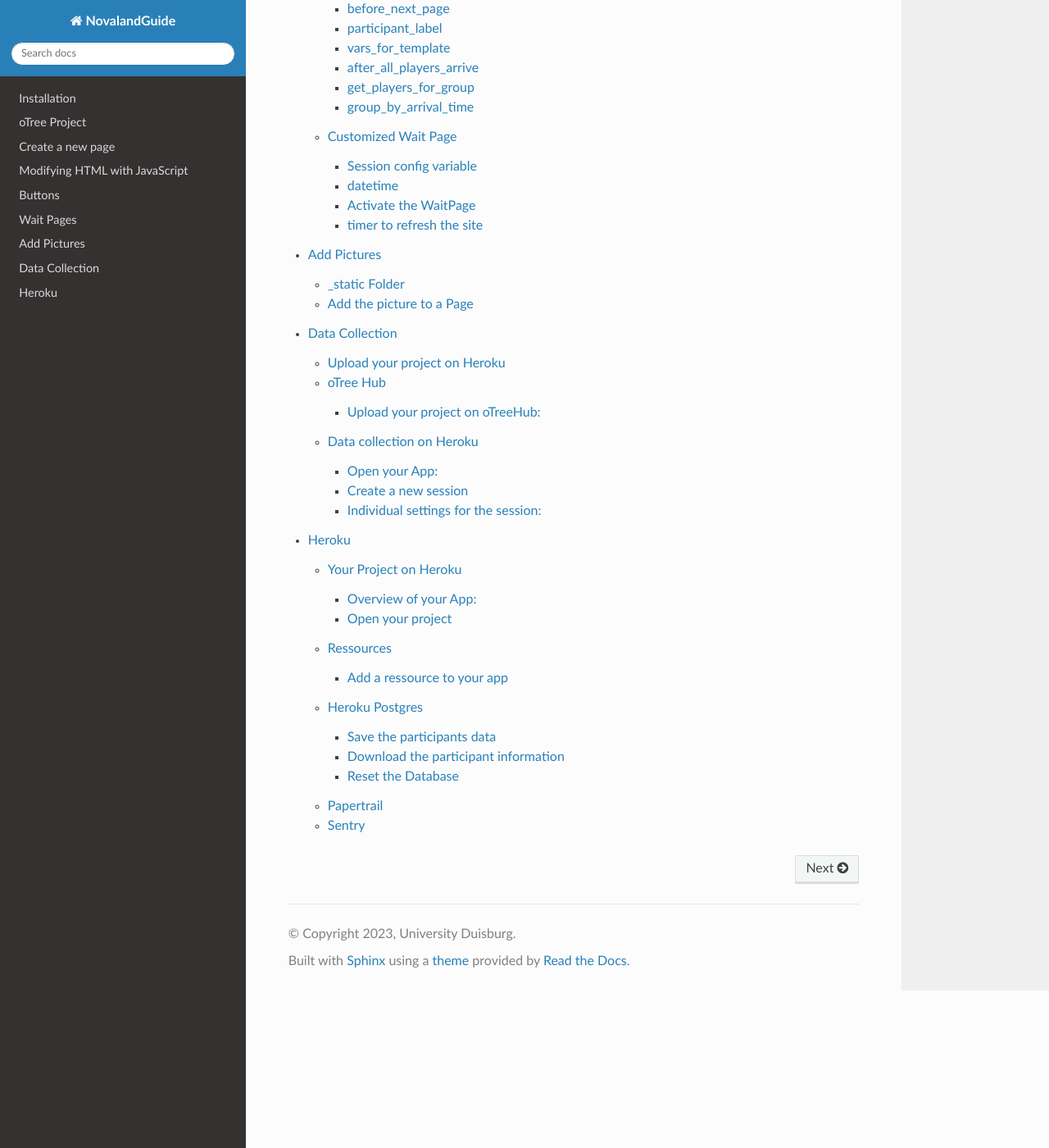
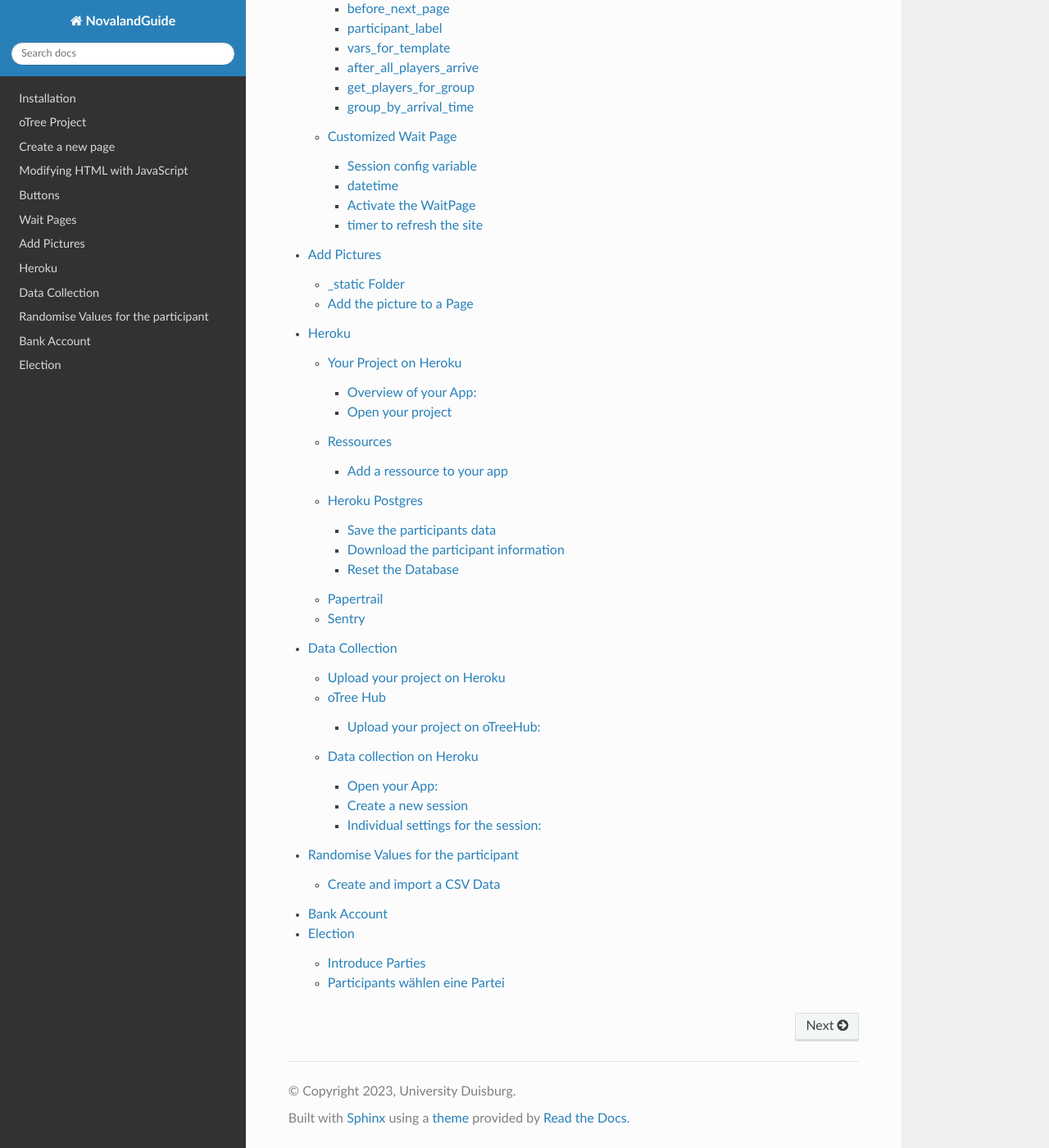
Before and after one commit to EmpPowiUDE/NovalandGuide, a Sphinx documentation site: the page built from docs/source/index.rst, in a window 1280 px wide and 1400 px high, scrolled down 2125 px. Shown: the whole window at 82% size. Built offline with Sphinx 7.4.7 and the Read the Docs theme 2.0.0, drawn with Linux system fonts in a browser that asks for light colours.

Commit message:
Add Electrion + BankAccount Page

```diff
--- /dev/null
+++ b/docs/source/BankAccount.rst
@@ -0,0 +1,4 @@
+======================
+Bank Account
+======================
+Das Bankkonto in Novaland wird nicht auf die üblichere Weise oTree gespeichert auf Grund der Tatsache, dass die verschiedenen Werte von den einzelnen Phasen bzw. Apps immer wieder benötigt werden, um darauf basierend andere Rechnungen machen zu können.
--- /dev/null
+++ b/docs/source/Election.rst
@@ -0,0 +1,97 @@
+======================
+Election
+======================
+Elections in Novaland play a significant role as they have an impact on the income of participating individuals.
+Throughout Novaland, parties are introduced and each participating person can choose a party.
+In this chapter, we will discuss all the elements that deal with the elections.
+
+Introduce Parties
+_______________________________
+To introduce the parties, it is sufficient to show a text with the corresponding image on the page to the participating individuals.
+Columns are used to ensure that the text is displayed next to the image.
+These columns can be modified in terms of style using CSS code on the page or in the stylesheet.
+The following CSS code can be used to style the columns:
+
+.. code-block:: console
+
+    {% block style %}
+    {% load staticfiles %}
+    <link href="{% static 'NovalandStyle.css' %}" rel="stylesheet" type="text/css" />
+        <style>
+        .column1{
+            float: left;        // Determines which side the column should be aligned to
+            width: 70%;         // Percentage of the screen width
+            padding: 10px;      // The amount of space to be left around the object
+            height: 200px;      // The height of the column
+    }
+        }
+       .column2{
+            float: right;
+            width: 30%;
+            padding: 10px;
+            height: 200px;
+        }
+        </style>
+    {% endblock %}
+
+With this CSS code, the text can be placed in one column and the image in the other column.
+
+.. code-block:: console
+
+    <h2> Social Party Novaland </h2>
+    <hr>
+    <br>
+    <div class="row">
+        <div class="column1">
+            <p class="p"> The SPN (Social Party Novaland) wants <strong>more social benefits, even if that means higher taxes and levies.</strong>
+                <br>
+    The incomes of people with <strong>high incomes should decrease by about 5%, while the incomes of people with <strong>low incomes should increase by about 10%</strong>.</strong>.
+
+                <br>
+                The SPN wants to <strong>restrict the opportunities for foreigners to immigrate to Novaland.</strong></p>
+                <br><br>
+            <button class='button' type='button' onclick='Next()'> Next </button>
+        </div>
+        <div class="column2">
+            <img src="{% static 'phase_3/SPN.png' %}" width="80%">
+        </div>
+    </div>
+
+    This code displays the Social Party Novaland (SPN) and their policies.
+    The text provides an overview of the party's political stance and their plans for the country.
+    The image shows the party's logo or a representative image of the party.
+    By using columns and CSS code, the page layout is structured, and the text and images are presented in a visually appealing way.
+
+Participants wählen eine Partei
+____________________________________________
+Wenn alle Parteien vorgestellt worden sind, können die Participants sich für eine Partei entscheiden, dafür erstellen wir eine Übersicht mit allen Parteien.
+Dazu erschaffen wir Rows, welche die Parteien nebeneinander darstelen lassen kann.
+
+.. code-block:: console
+
+    {% block content %}
+    <div class="row">   // Wir erstellen eine Row in welcher zwei Parteinen nebeneinander dargestellt werden können
+        <div class="column3">
+            <img src="{% static 'phase_3/KPN.png' %}" width="30%" class="center" onclick="SHOWKPN()">
+            <p class="p" style="text-align: center"> <input type="radio" id="wahlen1" name="Partei" value="Konservative Partei Novaland"> Konservative Partei Novaland </p>
+        </div>
+
+        <div class="column3">
+            <img src="{% static 'phase_3/LPN.png' %}" width="30%" class="center" onclick="SHOWLPN()">
+           <p class="p" style="text-align: center"> <input type="radio" id="wahlen2" name="Partei" value="Liberale Partei Novaland">  Liberale Partei Novaland </p>
+        </div>
+    </div>
+        <br>
+
+    <div class="row">
+        <div class="column3">
+            <img src="{% static 'phase_3/SPN.png' %}" width="30%" class="center" onclick="SHOWSPN()">
+            <p class="p" style="text-align: center"> <input type="radio" id="wahlen3" name="Partei" value="Soziale Partei Novaland">  Soziale Partei Novaland </p>
+        </div>
+
+        <div class="column3">
+            <img src="{% static 'phase_3/PPN.png' %}" width="30%" class="center" onclick="SHOWPPN()">
+            <p class="p" style="text-align: center"> <input type="radio" id="wahlen4" name="Partei" value="Partei Progressives Novaland">  Partei Progressives Novaland </p>
+        </div>
+    </div>
+    {% endblock %}
--- a/docs/source/index.rst
+++ b/docs/source/index.rst
@@ -27,5 +27,8 @@ Contents
    Buttons
    WaitPages
    AddPictures
+   Heroku
    DataCollection
-   Heroku
+   RandomiseValues
+   BankAccount
+   Election
--- a/docs/source/installation.rst
+++ b/docs/source/installation.rst
@@ -51,7 +51,7 @@ Download GitHub for your Computer.
     https://desktop.github.com/
 
 
-When you are logged in you need to download this reposority.
+When you are logged in you need to download this repository.
 
 .. code-block:: console
 
```
